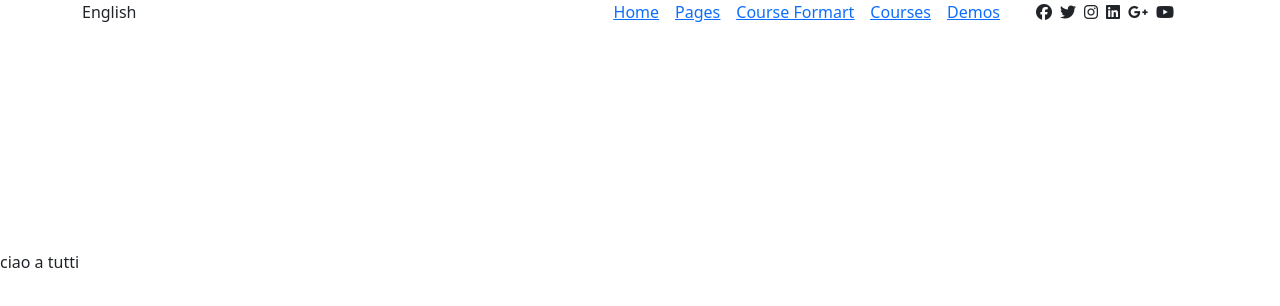
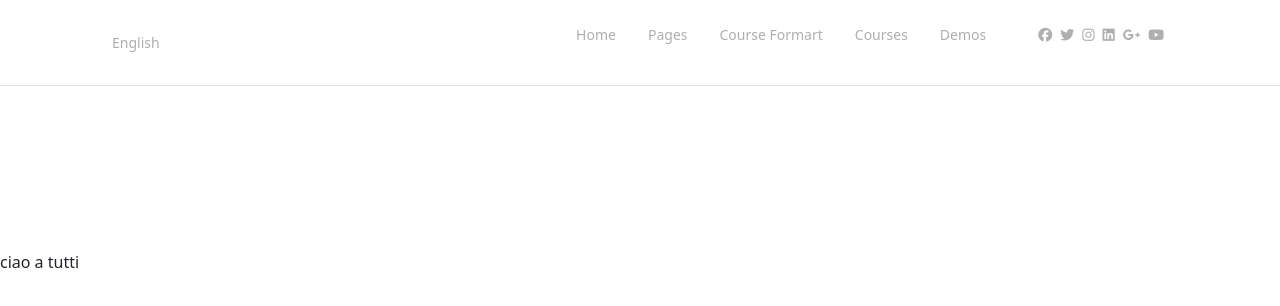
Before and after one commit to LucaFaedda/proj-html-vuejs, a Vue app: page / in a window 1280 px wide. Shown: the top 306 px of the page. Built offline with nearby package versions, Linux system fonts and the light colour scheme.

Commit message:
stilizzato navbar completa

```diff
--- a/src/assets/style/general.scss
+++ b/src/assets/style/general.scss
@@ -6,3 +6,7 @@
     padding: 0;
     box-sizing: border-box;
 }
+
+a {
+    text-decoration: none;
+}
--- a/src/assets/style/partials/_variables.scss
+++ b/src/assets/style/partials/_variables.scss
@@ -0,0 +1 @@
+$colorGrey: #afafaf;
--- a/src/components/AppHeader.vue
+++ b/src/components/AppHeader.vue
@@ -21,22 +21,24 @@ import arrayIcone from '../assets/data/arrayIcone'
 </script>
 <template lang="">
   <header>
-    <div class="container">
-        <div class="row">
-            <div class="col-2">
+    <div class="container-fluid padding-header">
+        <div class="row navbar ">
+            <div class="col-2 ">
                 English
             </div>
-            <div class="col-8 d-flex flex-row-reverse">
+            <div class="col-10 d-flex justify-content-end">
                 <ul class="list-unstyled d-flex">
                     <AppNavbar v-for="(item, index) in listaNav" :key="index" :navbar="item"></AppNavbar>
                 </ul>
-            </div>
-            <div class="col-2 d-flex">
-                <ul  class="list-unstyled d-flex">
+                <ul  class="list-unstyled d-flex lista-icone">
                     <AppNavIcone v-for="(item, index) in listaIcone" :key="index" :icone="item"></AppNavIcone>
                 </ul>
             </div>
+
         </div>
+
+    </div>
+    <div class="container-fluid border-top">
 
     </div>
   </header>
@@ -49,6 +51,23 @@ import arrayIcone from '../assets/data/arrayIcone'
 header{
     height: 250px;
     width: 100%;
+
+
+    .padding-header{
+        padding: 1rem 7rem;
+        .navbar{
+        color: $colorGrey;
+        font-size: 14px;
+
+        .lista-icone{
+            margin-left: 2rem;
+        }
+
+    }
+
+    }
+
+
 }
 
 </style>
--- a/src/components/AppNavbar.vue
+++ b/src/components/AppNavbar.vue
@@ -8,7 +8,7 @@ export default {
 }
 </script>
 <template lang="">
-    <li class="mx-2">
+    <li class="mx-3">
         <a class="dropdown">
             <a  href="#"  data-bs-toggle="dropdown" aria-expanded="false">
                 {{ navbar.label}}
@@ -37,6 +37,10 @@ export default {
 @use '../assets/style/partials/mixin' as *;
 @use '../assets/style/partials/variables' as *;
 
+a{
+    color:$colorGrey
+}
+
 
 
 </style>
```
